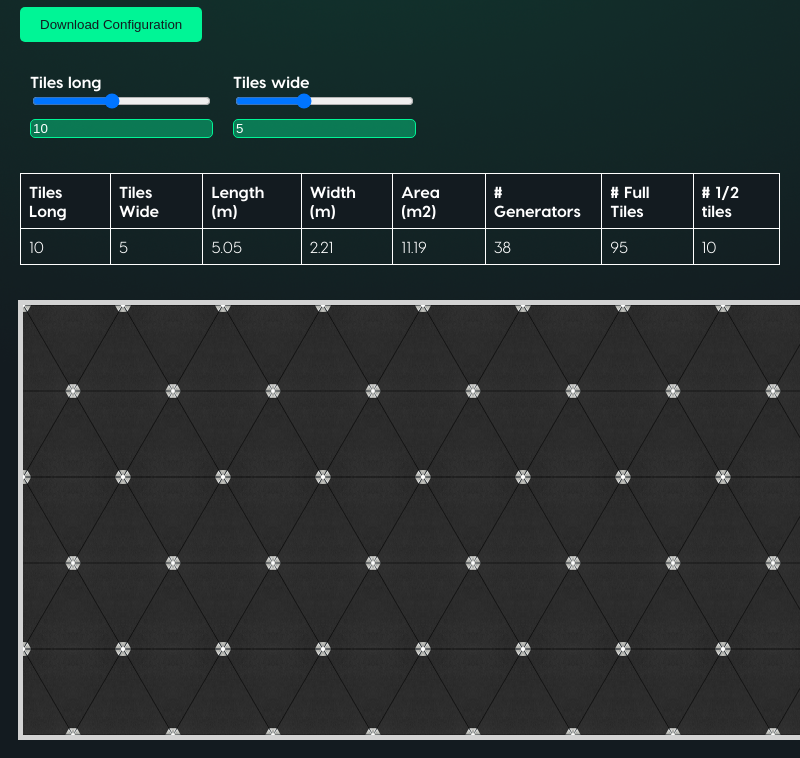
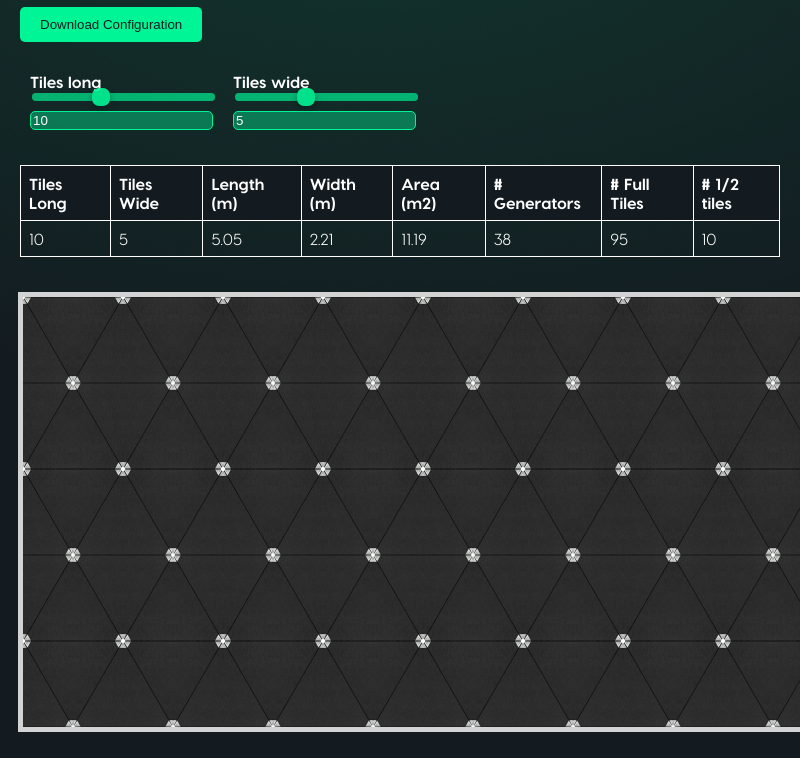
Before and after one commit to HughPavegen/Pavegen-Array-Generator-V2, an Electron app: page index.html in a window 800 px wide. Shown: the part 82-840 px from the top of the page. Drawn offline with nearby package versions, Linux system fonts and the light colour scheme.

Commit message:
Updated index.html and styles.css for new slider styling

```diff
--- a/index.html
+++ b/index.html
@@ -19,7 +19,7 @@
  <div class="slider-container">
   <div class="slider-group">
     <label for="lengthInput">Tiles long</label>
-    <input type="range" id="lengthSlider" min="2" max="20" value="10">
+    <input type="range" id="lengthSlider" min="2" max="24" value="10">
     <input type="text" id="lengthInput" value="10">
   </div>
 
--- a/styles.css
+++ b/styles.css
@@ -14,9 +14,10 @@
 .flip-vertical {
   transform: scaleY(-1);
 }
+
 body {
   background-color: #131B20;
-  color: white; /*text */
+  color: white; /* Text color */
   margin: 0;
   padding: 20px;
   height: 100vh;
@@ -30,7 +31,6 @@ body {
   background-image: url('assets/Gradient-background.png');
   background-size: cover; /* This will cover the entire page without repeating */
   background-position: center; /* This centers the background image */
-
 }
 
 #gridContainer {
@@ -64,7 +64,7 @@ body {
 .slider-group {
   display: flex;
   flex-direction: column; /* Stack the inputs vertically */
-  align-items: left; /* Center-align the items */
+  align-items: left; /* Align the items to the left */
   padding: 10px; /* Add some space around each group */
 }
 
@@ -73,22 +73,74 @@ body {
   font-weight: bold;
 }
 
+/* Styling the length and width sliders */
 #lengthSlider,
-#widthSlider{
+#widthSlider {
+  margin-bottom: 10px;
+  -webkit-appearance: none; /* Remove default WebKit styling */
+  width: 100%;
+  height: 8px; /* Height of the slider track */
+  background: rgba(0, 245, 150, 0.5); /* 50% opacity for the track */
+  border-radius: 5px;
+  outline: none;
+  opacity: 0.9;
+  transition: opacity 0.2s ease-in-out;
+}
 
-margin-bottom: 10px;
-background: #00f596;
-color: #00f596;
+/* Hover effect for slider */
+#lengthSlider:hover,
+#widthSlider:hover {
+  opacity: 1;
+}
 
+/* Track and thumb styling for WebKit browsers (Chrome, Safari, Edge) */
+#lengthSlider::-webkit-slider-thumb,
+#widthSlider::-webkit-slider-thumb {
+  -webkit-appearance: none;
+  appearance: none;
+  width: 18px; /* Slightly smaller thumb size */
+  height: 18px;
+  background: #00f596; /* Thumb color */
+  border-radius: 40%; /* Slightly decreased border-radius */
+  cursor: pointer;
+  margin-top: -5px; /* Vertically center the thumb */
+  box-shadow: 0 2px 6px rgba(0, 0, 0, 0.3); /* Drop shadow for the thumb */
 }
+
+#lengthSlider::-webkit-slider-runnable-track,
+#widthSlider::-webkit-slider-runnable-track {
+  background: rgba(0, 245, 150, 0.5); /* 50% opacity for the track */
+  height: 8px;
+  border-radius: 5px;
+}
+
+/* Track and thumb styling for Firefox */
+#lengthSlider::-moz-range-thumb,
+#widthSlider::-moz-range-thumb {
+  width: 18px;
+  height: 18px;
+  background: #00f596; /* Thumb color */
+  border-radius: 40%; /* Slightly decreased border-radius */
+  cursor: pointer;
+  box-shadow: 0 2px 6px rgba(0, 0, 0, 0.3); /* Drop shadow for the thumb */
+}
+
+#lengthSlider::-moz-range-track,
+#widthSlider::-moz-range-track {
+  background: rgba(0, 245, 150, 0.5); /* 50% opacity for the track */
+  height: 8px;
+  border-radius: 5px;
+}
+
 #lengthInput,
 #widthInput {
   margin-bottom: 10px; /* Adds separation between sliders and the grid */
   background-color: #00f59765; /* Dark grey background */
-  color: white; /* If you want the text color to be white */
+  color: white; /* Text color */
   border: 1px solid #00f596;
   border-radius: 5px;
 }
+
 .properties-table table {
   width: 100%;
   border-collapse: collapse;
@@ -106,6 +158,7 @@ color: #00f596;
 .properties-table th {
   background-color: #131B20;
 }
+
 @font-face {
   font-family: 'VisbyCF';
   src: url('TTF/VisbyCF-Bold.ttf') format('truetype');
@@ -119,6 +172,7 @@ color: #00f596;
   font-weight: normal;
   font-style: normal;
 }
+
 #downloadButton {
   background-color: #00f596; /* Button color */
   color: #131B20; /* Text color */
```
